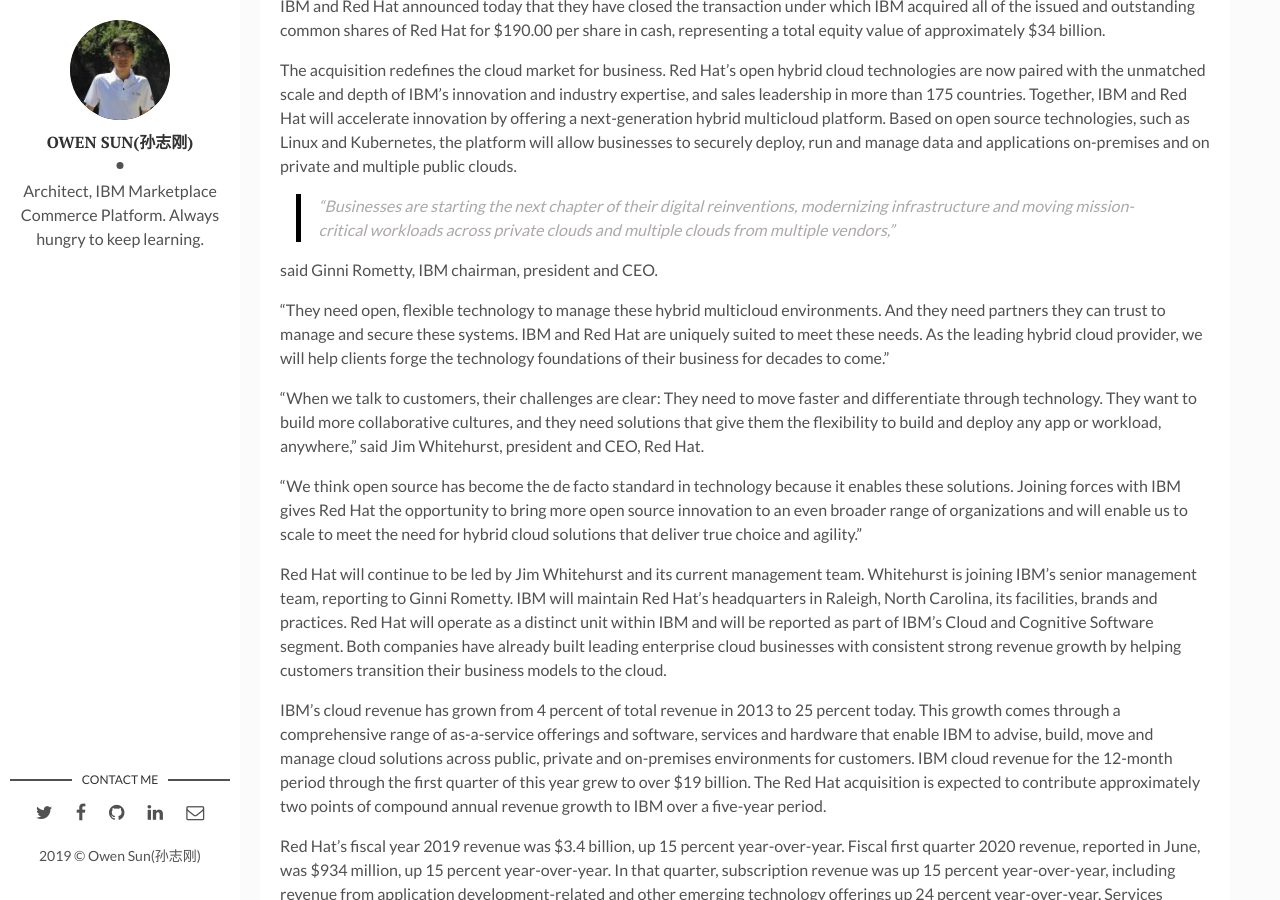
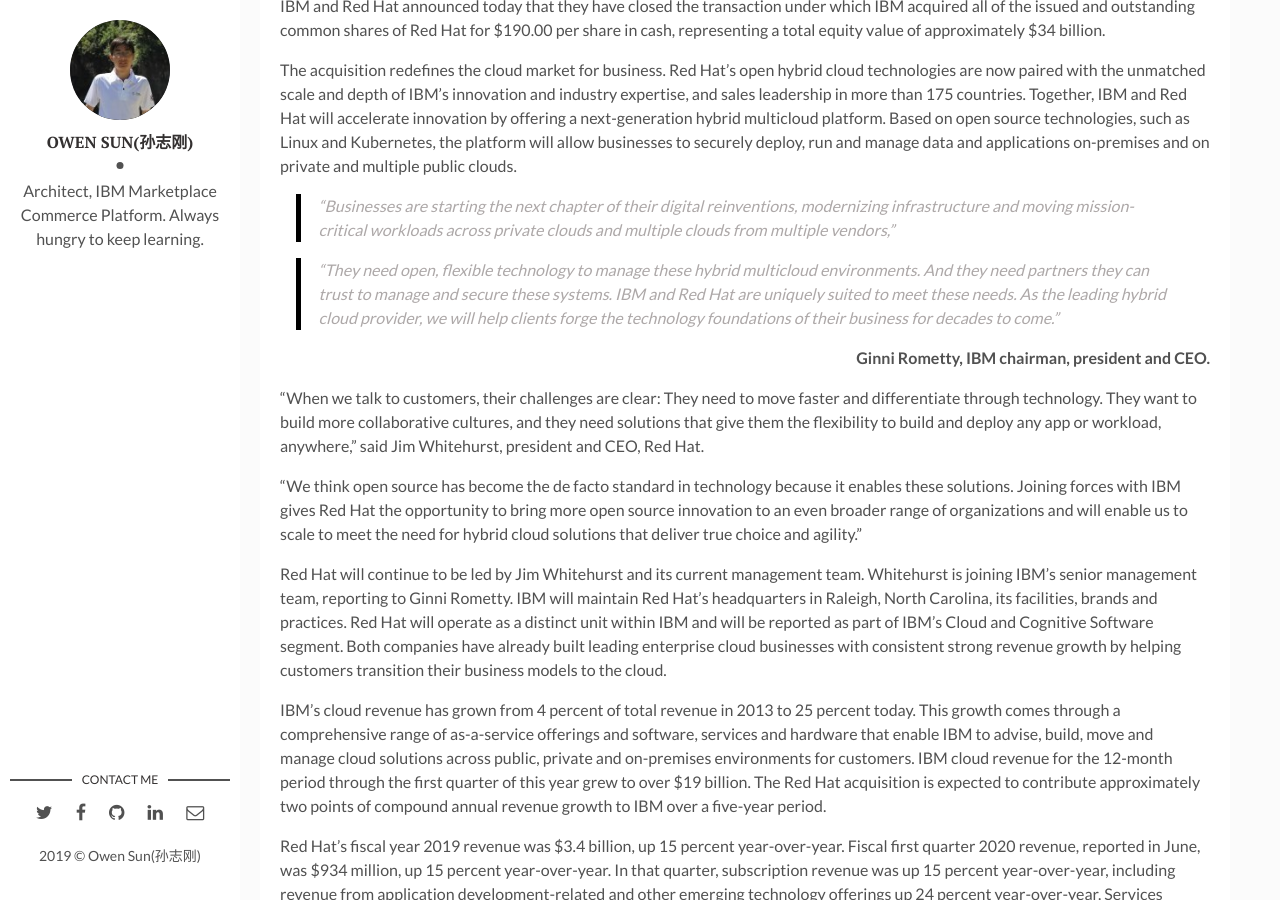
Before and after one commit to ibmowensun/ibmowensun.github.io, a Jekyll site: the page built from _posts/2019-07-26-IBM-Redhat-is-open-for-business.markdown, in a window 1280 px wide and 900 px high, scrolled down 1483 px. Built offline with Jekyll 4.4.1, drawn with Linux system fonts in a browser that asks for light colours; comment, search, counter and statistics services are not loaded.

Commit message:
update for styling

```diff
--- a/_posts/2019-07-26-IBM-Redhat-is-open-for-business.markdown
+++ b/_posts/2019-07-26-IBM-Redhat-is-open-for-business.markdown
@@ -25,9 +25,10 @@
 
 > "Businesses are starting the next chapter of their digital reinventions, modernizing infrastructure and moving mission-critical workloads across private clouds and multiple clouds from multiple vendors,"
 
-said Ginni Rometty, IBM chairman, president and CEO.
 
-"They need open, flexible technology to manage these hybrid multicloud environments. And they need partners they can trust to manage and secure these systems. IBM and Red Hat are uniquely suited to meet these needs. As the leading hybrid cloud provider, we will help clients forge the technology foundations of their business for decades to come."
+>"They need open, flexible technology to manage these hybrid multicloud environments. And they need partners they can trust to manage and secure these systems. IBM and Red Hat are uniquely suited to meet these needs. As the leading hybrid cloud provider, we will help clients forge the technology foundations of their business for decades to come."
+
+<div style="font-weight: bold; text-align: right"> Ginni Rometty, IBM chairman, president and CEO.</div>
 
 "When we talk to customers, their challenges are clear: They need to move faster and differentiate through technology. They want to build more collaborative cultures, and they need solutions that give them the flexibility to build and deploy any app or workload, anywhere," said Jim Whitehurst, president and CEO, Red Hat.
 
```
Also changed, not shown: 1 other file.
